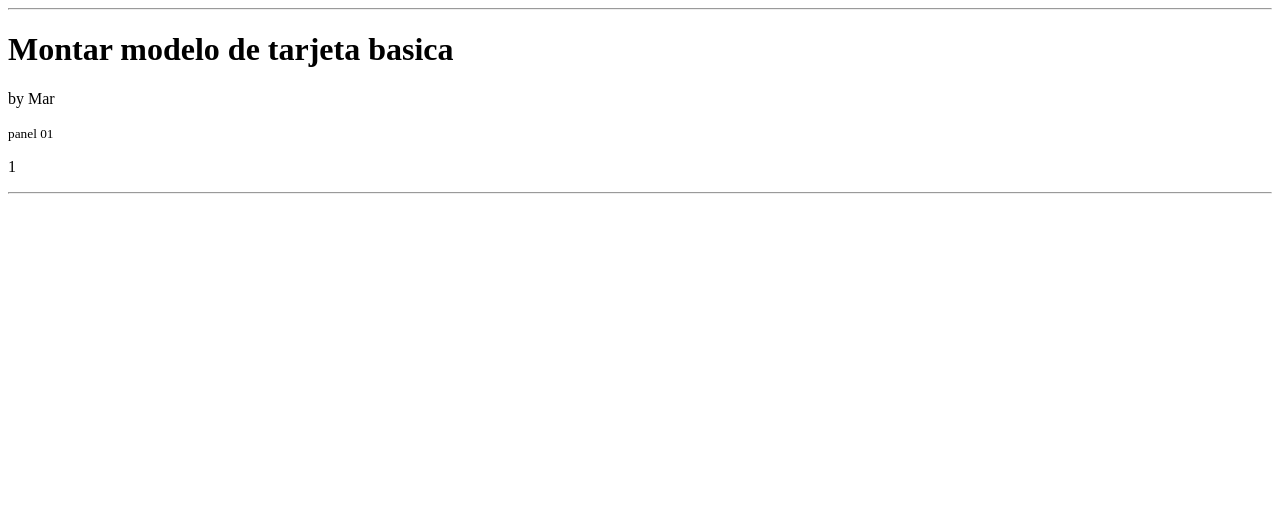
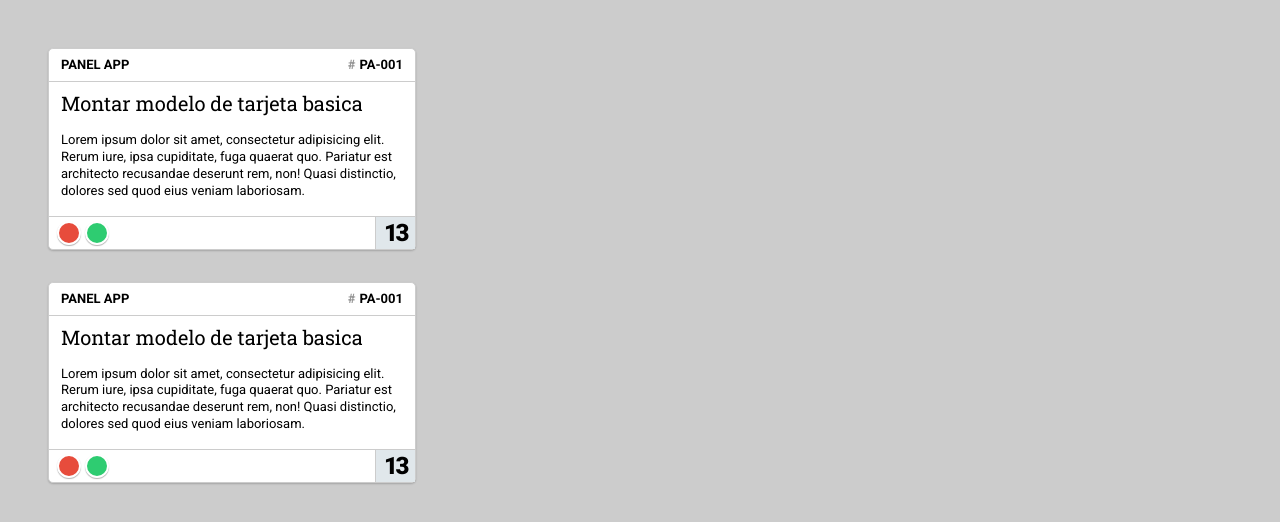
Before and after one commit to nahuelsotelo/scrum-panel, a website: page src/index.html in a window 1280 px wide. Drawn offline with Linux system fonts and the light colour scheme.

Commit message:
style user story

```diff
--- a/gulpfile.js
+++ b/gulpfile.js
@@ -23,10 +23,21 @@ var files = {
 
 // INIT GULP ============================================
 var gulp = require('gulp'),
-    // sass = require('gulp-sass');
+    gutil = require('gulp-util'),
     gulpLoadPlugins = require('gulp-load-plugins'),
     plugins = gulpLoadPlugins();
 
+
+// ERROR HANDLEE ========================================
+var exitOnError = false;
+
+
+
+function handleError(err) {
+  var displayErr = gutil.colors.red(err);
+  gutil.log(displayErr);
+  if (exitOnError) process.exit(1);
+}
 
 // WATCH ================================================
 gulp.task('watch', function () {
@@ -37,7 +48,7 @@ gulp.task('watch', function () {
 // CSS ==================================================
 gulp.task('sass', function () {
     gulp.src(files.styles)
-        .pipe(plugins.sass())
+        .pipe(plugins.sass()).on('error', handleError)
         .pipe(gulp.dest(paths.styles.dest));
 });
 
--- a/package.json
+++ b/package.json
@@ -4,6 +4,7 @@
   "devDependencies": {
     "gulp": "~3.8.10",
     "gulp-sass": "~1.2.4",
-    "gulp-load-plugins": "~0.7.1"
+    "gulp-load-plugins": "~0.7.1",
+    "gulp-util": "~3.0.1"
   }
 }
--- a/src/index.html
+++ b/src/index.html
@@ -5,26 +5,57 @@
     <title>Scrum Panel Prototype</title>
 
     <script src="js/vendor/angular.min.js"></script>
+    <link rel="stylesheet" href="../dist/css/main.css">
+    <link href='http://fonts.googleapis.com/css?family=Roboto:500,900italic,900,400italic,700italic,300,700,500italic,300italic,400|Roboto+Condensed:300italic,400italic,700italic,400,300,700|Roboto+Slab:400,300,700' rel='stylesheet' type='text/css'>
 </head>
 
 <body>
-    <hr />
     <div ng-controller="CardController">
-        <h1>{{ card.title }}</h1>
-        <p>by {{ card.team }}</p>
-        <small>{{ card.code }}</small>
-        <p>{{ card.estimate }}</p>
+        <article class="user-story"  ng-repeat="card in us.cards">
+            <div class="us__header clearfix">
+                <p class="us__project">{{ card.project }}</p>
+                <p class="us__code">{{ card.code }}</p>
+            </div>
+            <div class="us__body clearfix">
+                <h1 class="us__title">{{ card.title }}</h1>
+                <p class="us__description">{{ card.description }}</p>
+
+            </div>
+            <div class="us__footer clearfix">
+                <div class="us__dots">
+                    <span ng-repeat="dot in card.dots" class="is--{{ dot }}"></span>
+                </div>
+                <p class="us__estimate">{{ card.estimate }}</p>
+            </div>
+        </article>
     </div>
-    <hr />
 
     <script>
         function CardController($scope) {
-            $scope.card = {
-                'team'      : 'Mar',
-                'code'      : 'panel 01',
-                'title'     : 'Montar modelo de tarjeta basica',
-                'status'    : 'backlog',
-                'estimate'  : 1
+            $scope.us = {
+                'cards': [
+                    {
+                        'team_logo'     : 'Mar',
+                        'project'       : 'Panel app',
+                        'code'          : 'PA-001',
+                        'title'         : 'Montar modelo de tarjeta basica',
+                        'description'   : 'Lorem ipsum dolor sit amet, consectetur adipisicing elit. Rerum iure, ipsa cupiditate, fuga quaerat quo. Pariatur est architecto recusandae deserunt rem, non! Quasi distinctio, dolores sed quod eius veniam laboriosam.',
+                        'status'        : 'backlog',
+                        'estimate'      : 13,
+                        'dots'          : ['backend', 'ui']
+                    },
+                    {
+                        'team_logo'     : 'Mar',
+                        'project'       : 'Panel app',
+                        'code'          : 'PA-001',
+                        'title'         : 'Montar modelo de tarjeta basica',
+                        'description'   : 'Lorem ipsum dolor sit amet, consectetur adipisicing elit. Rerum iure, ipsa cupiditate, fuga quaerat quo. Pariatur est architecto recusandae deserunt rem, non! Quasi distinctio, dolores sed quod eius veniam laboriosam.',
+                        'status'        : 'backlog',
+                        'estimate'      : 13,
+                        'dots'          : ['backend', 'ui']
+                    }
+
+                ]
             }
         }
 
--- a/src/scss/main.scss
+++ b/src/scss/main.scss
@@ -1,5 +1,112 @@
-$var: blue;
+$f-sans:        'Roboto', sans-serif;
+$f-condensed:   'Roboto Condensed', sans-serif;
+$f-slab:        'Roboto Slab', serif;
+html {
+  box-sizing: border-box;
+}
+*, *:before, *:after {
+  box-sizing: inherit;
+}
 
-.foo {
-    color: $var;
+body {
+    background: hsl(100, 0, 80%);
+    margin: 0;
+    padding: 3rem;
+    font-family: $f-sans;
 }
+h1,h2,h3,h4,h5,h6,
+p, ul, ol {
+    margin-top: 0;
+}
+
+.user-story {
+    background: #fff;
+    border: 1px solid hsl(100, 0, 80%);
+    box-shadow: 0 1px 2px 0 rgba(0,0,0,.2);
+    border-radius: .3rem;
+    margin-bottom: 2rem;
+    max-width: 23rem;
+}
+.us__header,
+.us__body {
+    padding: .5rem .75rem;
+}
+.us__body {
+    border: 1px solid hsl(100, 0, 80%);
+    border-width: 1px 0;
+    padding-bottom: 0;
+    min-height: 5rem;
+}
+.us__project,
+.us__code {
+    font-size: 13px;
+    font-weight: 700;
+    line-height: 1rem;
+    margin: 0;
+    text-transform: uppercase;
+}
+.us__project {
+    float: left;
+}
+.us__code {
+    float: right;
+
+    &:before {
+        color: hsl(100, 0, 60%);
+        content: '#';
+        line-height: 1rem;
+        margin-right: .25rem;
+    }
+}
+.us__title {
+    font-family: $f-slab;
+    font-size: 20px;
+    font-weight: 400;
+    margin-bottom: 1rem;
+}
+.us__description {
+    font-size: 13px;
+    line-height: 1.3;
+    margin-bottom: 1rem;
+}
+.us__dots {
+    float: left;
+    padding: .25rem .5rem 0;
+
+    span {
+        border: 2px solid #fff;
+        border-radius: 50%;
+        box-shadow: 0 1px 1px rgba(0,0,0, .3);
+        display: inline-block;
+        margin-right: .25rem;
+        width: 1.5rem;
+        height: 1.5rem;
+
+        &.is--ui        { background: #2ecc71; }
+        &.is--frontend  { background: #3498db; }
+        &.is--backend   { background: #e74c3c; }
+    }
+}
+.us__estimate {
+    background: hsl(200, 20%, 90%);
+    border-left: 1px solid hsl(100, 0, 80%);
+    font-weight: 900;
+    font-size: 24px;
+    float: right;
+    line-height: 1.5rem;
+    letter-spacing: -.1em;
+    padding: .25rem .5rem;
+    margin: 0;
+    text-align: center;
+    min-width: 2rem;
+}
+
+
+.clearfix:before,
+.clearfix:after {
+    content: " ";
+    display: table;
+}
+.clearfix:after {
+    clear: both;
+}
```
Also changed, not shown: dist/css/main.css.
